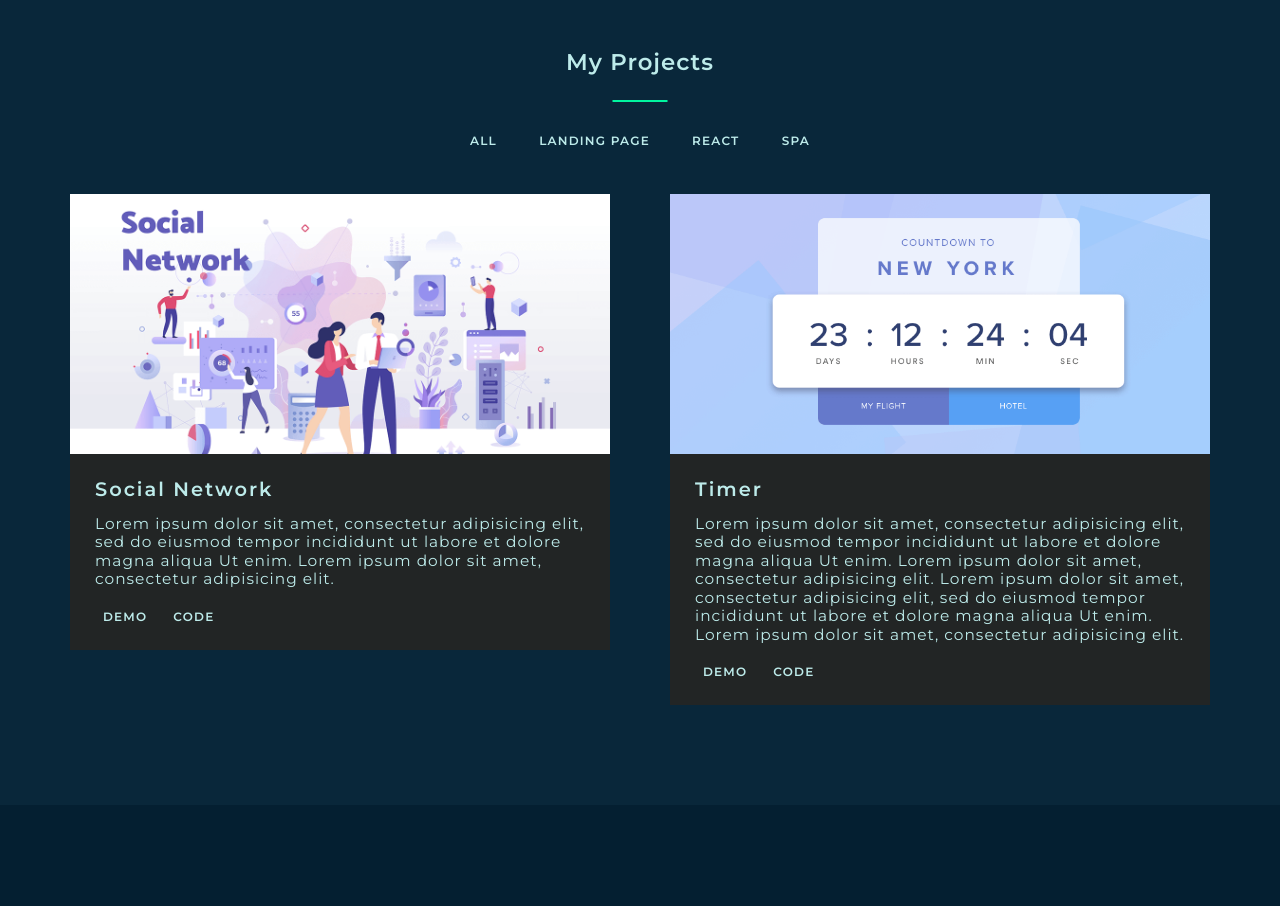
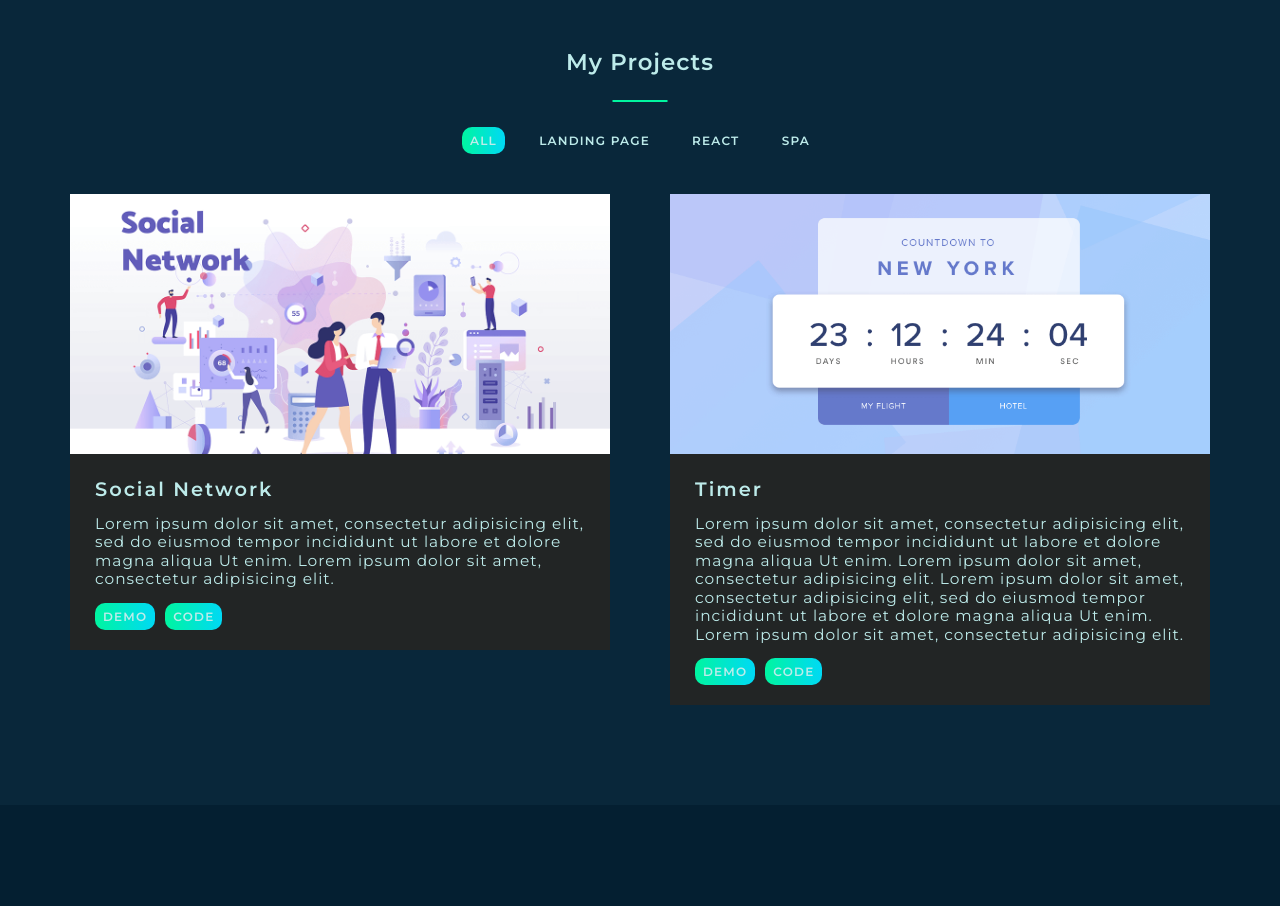
Before and after one commit to EugeneSibc/portfolio, a React app: page / in a window 1280 px wide. Shown: the part 1780-2686 px from the top of the page. Built offline with nearby package versions, Linux system fonts and the light colour scheme.

Commit message:
refactorl and tabmenu logic

```diff
--- a/src/component/Link.tsx
+++ b/src/component/Link.tsx
@@ -1,22 +1,18 @@
-import styled from "styled-components";
-import {theme} from "../styles/Theme";
+import styled, { css } from "styled-components";
+import { theme } from "../styles/Theme";
+import { Button } from "./Button";
 
-export const Link = styled.a`
+export const Link = styled.a<{ active?: boolean }>`
     font-weight: 400;
     font-size: 14px;
     text-transform: uppercase;
     letter-spacing: 1px;
     position:relative;
-    //padding:10px;
 
-    /*&:hover{
-      display: inline-block;
-      width: 105px;
-      height: 37px;
-      position: absolute;
-      text-align: center;
-      border-radius: 5px;
-      padding: 6px 10px;
-    }*/
+    ${props => props.active && css<{ active?: boolean }>`
+    background: linear-gradient(90deg,#00F5A0 0%,#00D9F5 100%);
+      color: ${theme.colors.button};
+
+    `}
 
  `
--- a/src/layout/sections/projects/Project/Project.tsx
+++ b/src/layout/sections/projects/Project/Project.tsx
@@ -1,108 +1,30 @@
 import React from 'react';
-import styled from "styled-components";
-import {theme} from "../../../../styles/Theme";
 import {Link} from "../../../../component/Link";
 import {Button} from "../../../../component/Button";
-import { font } from '../../../../styles/Common';
+import { S } from '../Project_Styles';
+import { TabsStatusType } from '../tabMenu/TabMenu';
 
 type ProjectPropsType = {
     src: string
     title: string
     description: string
+
 }
 
-export const Project = (props:ProjectPropsType) => {
+export const Project:React.FC<ProjectPropsType> = (props:ProjectPropsType) => {
     return (
-        <StyledProject>
-            <ImageWrapper>
-                <Image src={props.src} alt=""/>
+        <S.Project>
+            <S.ImageWrapper>
+                <S.Image src={props.src} alt=""/>
                 <Button>view project</Button>
-            </ImageWrapper>
-            <Description>
-                <Title >{props.title}</Title>
-                <Text>{props.description}</Text>
-                <Link as={Button} href={'#'}>Demo</Link>
-                <Link as={Button} href={'#'}>Code</Link>
-            </Description>
-        </StyledProject>
+            </S.ImageWrapper>
+            <S.Description>
+                <S.Title >{props.title}</S.Title>
+                <S.Text>{props.description}</S.Text>
+
+                <Link active as={Button}>Demo</Link>
+                <Link active as={Button}>Code</Link>
+            </S.Description>
+        </S.Project>
     );
 };
-
-const StyledProject = styled.div`
-  background-color: ${theme.colors.miniBlock};
-  width:330px;
-  flex-grow: 1;
-
-  @media ${theme.media.desktop}{
-    max-width: 540px;
-  }
-
-  ${Link}{
-    //padding:5px 0;
-    & + ${Link}{
-      margin-left: 10px;
-    }
-  }
-
-`
-const ImageWrapper = styled.div`
-  position: relative;
-
-  ${Button}{
-    opacity: 0;
-    position:absolute;
-    left:50%;
-    top:50%;
-    transform: translate(-50%,-50%);
-  }
-  &::before{
-    content:"";
-    position:absolute;
-    top: 0;
-    right: 0;
-    bottom: 0;
-    left: 0;
-    background: rgba(0, 0, 0, 0.30);
-    backdrop-filter: blur(5px);
-    opacity: 0;
-    }
-
-  &:hover{
-    ${Button}{
-      opacity: 1;
-      background: linear-gradient(90deg,#00F5A0 0%,#00D9F5 100%);
-      color: ${theme.colors.button};
-    }
-    &::before{
-      opacity: 1;
-    }
-  }
-
-  @media ${theme.media.tablet}{
-    ${Button}{
-      opacity: 1;
-      background: linear-gradient(90deg,#00F5A0 0%,#00D9F5 100%);
-      color: ${theme.colors.button};
-    }
-    &::before{
-      opacity: 1;
-    }
-  }
-`
-
-const Image = styled.img`
-  width: 100%;
-  height: 260px;
-  object-fit: cover;
-`
-const Description = styled.div`
-  padding:20px 25px;
-
-`
-const Title = styled.h3`
- ${font({weight:600, Fmax:20, Fmin:16})};
-`
-
-const Text = styled.p`
-  margin: 14px 0;
-`
--- /dev/null
+++ b/src/layout/sections/projects/Project_Styles.ts
@@ -0,0 +1,116 @@
+import styled from "styled-components"
+import { theme } from "../../../styles/Theme"
+import { font } from "../../../styles/Common"
+import { Button } from "../../../component/Button"
+import { Link } from "../../../component/Link"
+import { FlexWrapper } from "../../../component/FlexWrapper"
+
+
+const Projects = styled.section`
+  ${FlexWrapper}{
+    gap: 30px
+  }
+`
+const Project = styled.div`
+  background-color: ${theme.colors.miniBlock};
+  width:330px;
+  flex-grow: 1;
+
+  @media ${theme.media.desktop}{
+    max-width: 540px;
+  }
+
+  ${Link}{
+    //padding:5px 0;
+    & + ${Link}{
+      margin-left: 10px;
+    }
+  }
+
+`
+const ImageWrapper = styled.div`
+  position: relative;
+
+  ${Button}{
+    opacity: 0;
+    position:absolute;
+    left:50%;
+    top:50%;
+    transform: translate(-50%,-50%);
+  }
+  &::before{
+    content:"";
+    position:absolute;
+    top: 0;
+    right: 0;
+    bottom: 0;
+    left: 0;
+    background: rgba(0, 0, 0, 0.30);
+    backdrop-filter: blur(5px);
+    opacity: 0;
+    }
+
+  &:hover{
+    ${Button}{
+      opacity: 1;
+      background: linear-gradient(90deg,#00F5A0 0%,#00D9F5 100%);
+      color: ${theme.colors.button};
+    }
+    &::before{
+      opacity: 1;
+    }
+  }
+
+  @media ${theme.media.tablet}{
+    ${Button}{
+      opacity: 1;
+      background: linear-gradient(90deg,#00F5A0 0%,#00D9F5 100%);
+      color: ${theme.colors.button};
+    }
+    &::before{
+      opacity: 1;
+    }
+  }
+`
+const Image = styled.img`
+  width: 100%;
+  height: 260px;
+  object-fit: cover;
+`
+const Description = styled.div`
+  padding:20px 25px;
+
+`
+const Title = styled.h3`
+ ${font({weight:600, Fmax:20, Fmin:16})};
+`
+const Text = styled.p`
+  margin: 14px 0;
+`
+const TabMenu = styled.nav`
+  margin-bottom: 40px;
+
+  ul {
+    display: flex;
+    justify-content: space-between;
+    max-width: 356px;
+    width:100%;
+    margin:0 auto 40px;
+
+  }
+`
+const ListItem = styled.li`
+
+`
+
+export const S = {
+    Projects,
+    Project,
+    ImageWrapper,
+    Image,
+    Description,
+    Title,
+    Text,
+    TabMenu,
+    ListItem
+}
--- a/src/layout/sections/projects/Projects.tsx
+++ b/src/layout/sections/projects/Projects.tsx
@@ -1,40 +1,84 @@
-import React from 'react';
+import React, { useState } from 'react';
 import styled from "styled-components";
-import {SectionTitle} from "../../../component/SectionTitle";
-import {FlexWrapper} from "../../../component/FlexWrapper";
-import {Project} from "./Project/Project";
-import {Container} from "../../../component/Container";
-import {TabMenu} from "./tabMenu/TabMenu";
+import { SectionTitle } from "../../../component/SectionTitle";
+import { FlexWrapper } from "../../../component/FlexWrapper";
+import { Project } from "./Project/Project";
+import { Container } from "../../../component/Container";
+import { TabMenu, TabsStatusType } from "./tabMenu/TabMenu";
+import socialImg from '../../../assets/images/Progect-1.webp';
+import { S } from './Project_Styles';
 
-const projectItems = ["ALL", "Landing Page", "React", "SPA"]
+// const tabItems = ["ALL", "Landing Page", "React", "SPA"]
+const tabItems:Array<{status: TabsStatusType, title:string}> = [
+    {
+        title: "ALL",
+        status: "all"
+    },
+    {
+        title: "Landing Page",
+        status: "landing"
+    },
+    {
+        title: "React",
+        status: "react"
+    },
+    {
+        title: "SPA",
+        status: "spa"
+    },
+]
 
-export const Projects = () => {
+const worksData=[
+    {
+        title:"Social Network",
+        src:socialImg,
+        discription:"Lorem ipsum dolor sit amet, consectetur adipisicing elit, sed do eiusmod tempor incididunt ut labore et dolore magna aliqua Ut enim. Lorem ipsum dolor sit amet, consectetur adipisicing elit.",
+        type:"spa"
+    },
+    {
+        title:"Timer",
+        src:require('../../../assets/images/Progect-2.webp'),
+        discription:"Lorem ipsum dolor sit amet, consectetur adipisicing elit, sed do eiusmod tempor incididunt ut labore et dolore magna aliqua Ut enim. Lorem ipsum dolor sit amet, consectetur adipisicing elit. Lorem ipsum dolor sit amet, consectetur adipisicing elit, sed do eiusmod tempor incididunt ut labore et dolore magna aliqua Ut enim. Lorem ipsum dolor sit amet, consectetur adipisicing elit.",
+        type:"react"
+    },
+]
+
+export const Projects:React.FC = () => {
+    const [currentFilterStatus, setCurrentFilterStatus] = useState("all")
+    let filteredProject = worksData
+
+    if(currentFilterStatus === "landing") {
+        filteredProject = worksData.filter(work=>work.type === "landing")
+    }
+    if(currentFilterStatus === "react") {
+        filteredProject = worksData.filter(work=>work.type === "react")
+    }
+    if(currentFilterStatus === "spa") {
+        filteredProject = worksData.filter(work=>work.type === "spa")
+    }
+
+    function changeFilterStatus(value:TabsStatusType){
+        setCurrentFilterStatus(value)
+    }
+
     return (
-        <StyledProjects>
+        <S.Projects>
             <Container>
                 <SectionTitle>My Projects</SectionTitle>
-                <TabMenu menuItems={projectItems}/>
+                <TabMenu tabItems={tabItems}
+                        changeFilterStatus={changeFilterStatus}
+                        currentFilterStatus={currentFilterStatus}/>
                 <FlexWrapper justify={"space-between"} align={"flex-start"} wrap={"wrap"}>
-                    <Project
-                        src={require('../../../assets/images/Progect-1.webp')}
-                        title={"Social Network"}
-                        description={"Lorem ipsum dolor sit amet, consectetur adipisicing elit, sed do eiusmod tempor incididunt ut labore et dolore magna aliqua Ut enim. Lorem ipsum dolor sit amet, consectetur adipisicing elit."}
-                    />
-                    <Project
-                        src={require('../../../assets/images/Progect-2.webp')}
-                        title={"Timer"}
-                        description={"Lorem ipsum dolor sit amet, consectetur adipisicing elit, sed do eiusmod tempor incididunt ut labore et dolore magna aliqua Ut enim. Lorem ipsum dolor sit amet, consectetur adipisicing elit. Lorem ipsum dolor sit amet, consectetur adipisicing elit, sed do eiusmod tempor incididunt ut labore et dolore magna aliqua Ut enim. Lorem ipsum dolor sit amet, consectetur adipisicing elit."}
-                    />
+                    {filteredProject.map((item,index)=>{
+                        return <Project key={index}
+                        title={item.title}
+                        src={item.src}
+                        description={item.discription}
 
+                        />
+                    })}
                 </FlexWrapper>
             </Container>
-        </StyledProjects>
+        </S.Projects>
     );
 };
-
-const StyledProjects = styled.section`
-  ${FlexWrapper}{
-    gap: 30px
-  }
-
-`
--- a/src/layout/sections/projects/tabMenu/TabMenu.tsx
+++ b/src/layout/sections/projects/tabMenu/TabMenu.tsx
@@ -2,33 +2,26 @@ import React from 'react';
 import styled from "styled-components";
 import {Link} from "../../../../component/Link";
 import {Button} from "../../../../component/Button";
+import { S } from '../Project_Styles';
 
-export const TabMenu = (props:{menuItems:Array<string>}) => {
+export type TabsStatusType = "all" | "landing" | "react" | "spa"
+type TabMenuPropsType = {
+    tabItems:Array<{status:TabsStatusType , title:string}>
+    changeFilterStatus:(value:TabsStatusType)=>void
+    currentFilterStatus:string
+}
+
+export const TabMenu = (props:TabMenuPropsType)=>
+{
     return (
-        <StyledTabMenu>
+        <S.TabMenu>
             <ul>
-                {props.menuItems.map((item,index)=>{
-                    return <ListItem key={index}>
-                        <Link as={Button} href="#">{item}</Link>
-                    </ListItem>
+                {props.tabItems.map((item,index)=>{
+                    return <S.ListItem key={index}>
+                    <Link active={props.currentFilterStatus === item.status} as={Button} onClick={()=>{props.changeFilterStatus(item.status)}}>{item.title}</Link>
+                    </S.ListItem>
                 })}
             </ul>
-        </StyledTabMenu>
+        </S.TabMenu>
     );
 };
-
-const StyledTabMenu = styled.nav`
-  margin-bottom: 40px;
-
-  ul {
-    display: flex;
-    justify-content: space-between;
-    max-width: 356px;
-    width:100%;
-    margin:0 auto 40px;
-
-  }
-`
-const ListItem = styled.li`
-
-`
```
